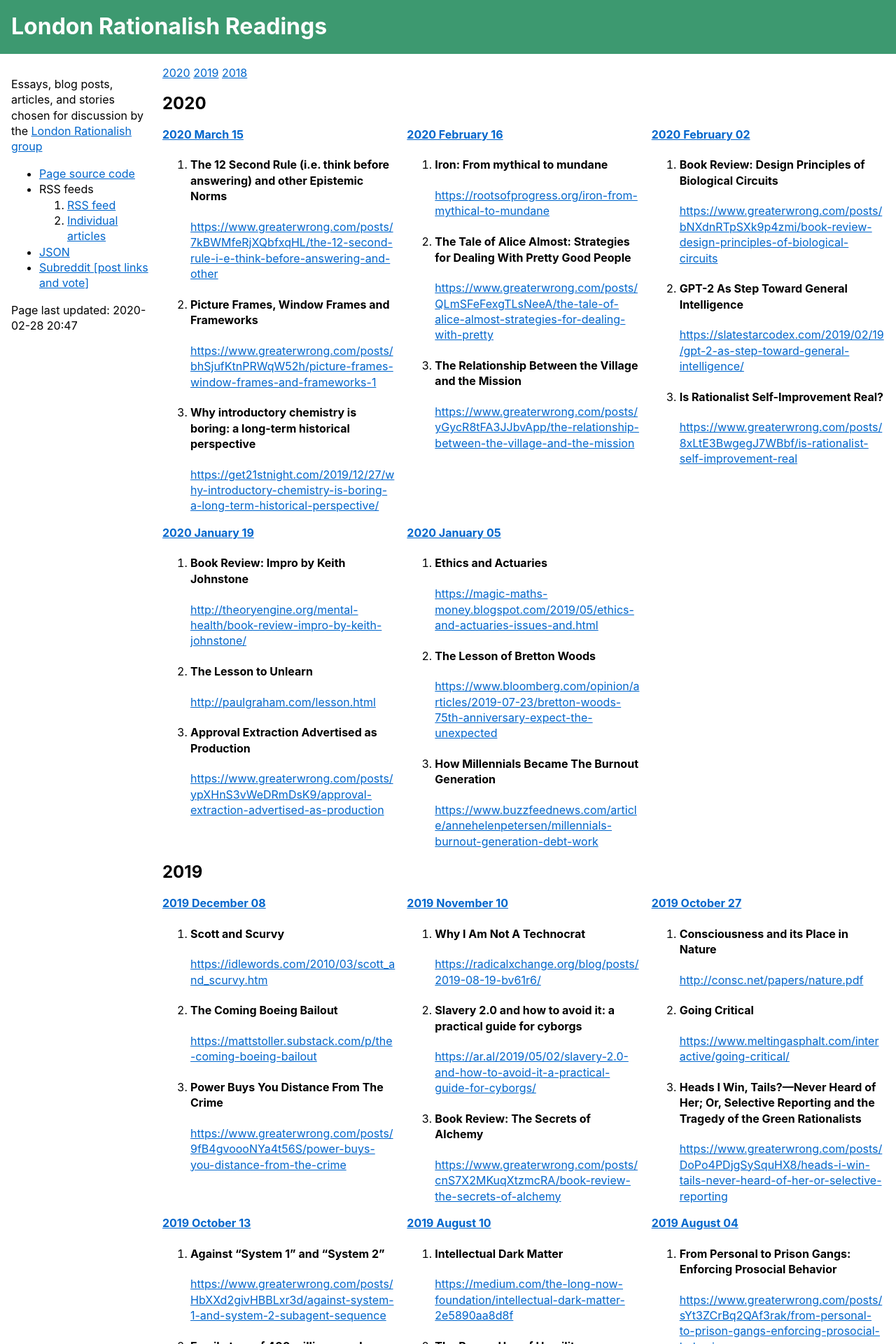
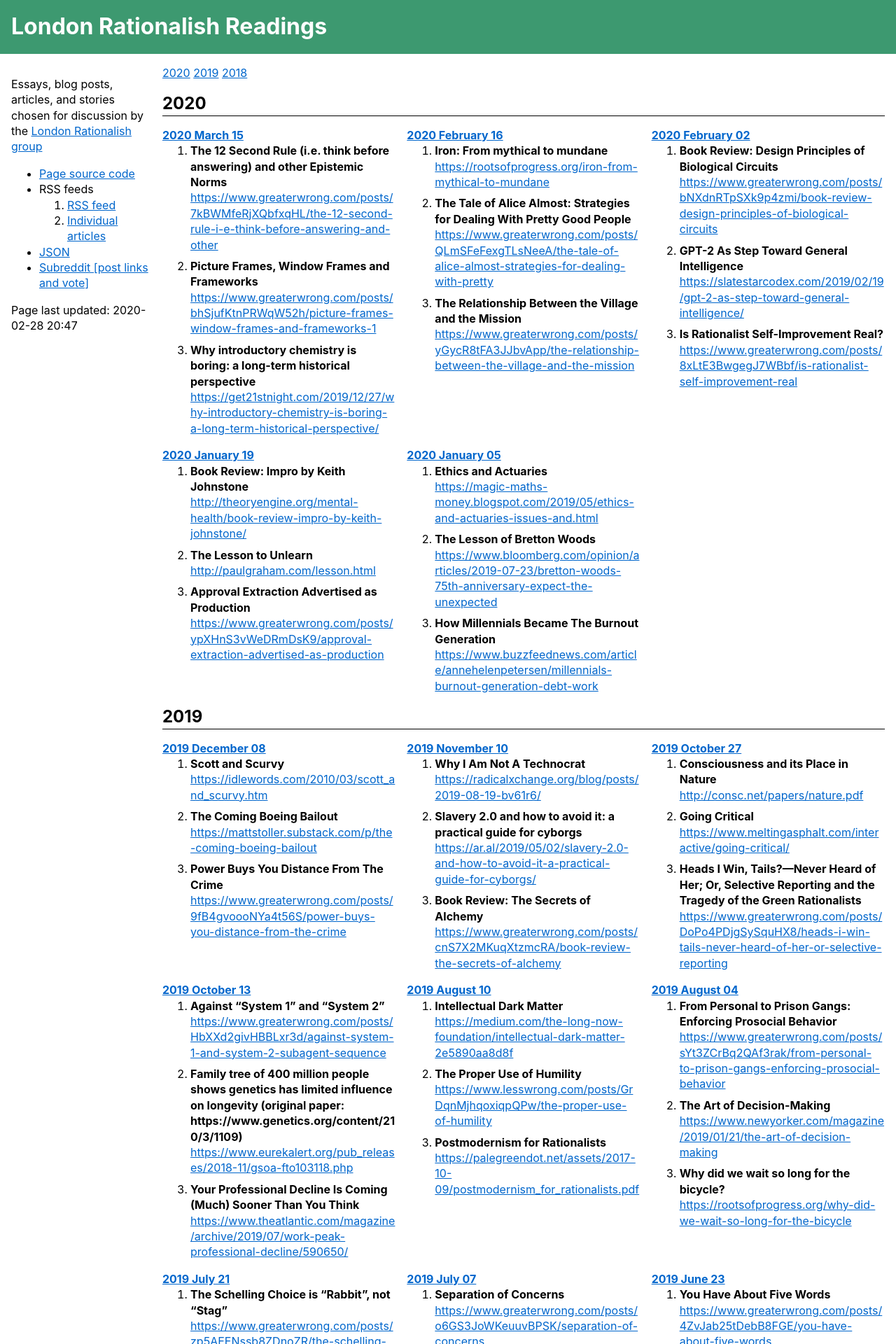
Before and after one commit to sackeyjason/london-rationalish-readings, a Jekyll site: the page built from newindex.html, in a window 1280 px wide. Shown: the top 1920 px of the page at 70% size. Built offline with Jekyll 4.4.1, drawn with Linux system fonts in a browser that asks for light colours.

Commit message:
Update newindex.html

```diff
--- a/newindex.html
+++ b/newindex.html
@@ -12,12 +12,10 @@ title: London Rationalish Readings
 {% assign m_date = meeting.date | date: "%Y-%m-%d" %}
 {% assign year = meeting.date | date: "%Y" %}
 {% if year != _year %}
-<div class="wide" id="y{{ year }}">
-  <h2>{{ year }}</h2>
-</div>
+<h2 class="wide year m0" id="y{{ year }}">{{ year }}</h2>
 {% endif %}
 <article id="m{{ m_date }}">
-  <h3>
+  <h3 class="m0">
     <a href="#m{{ m_date }}"">
       <time datetime="{{ m_date }}">
         {{ meeting.date | date: "%Y %B %d" }}
@@ -27,7 +25,7 @@ title: London Rationalish Readings
   <ol>
   {% for article in meeting.list %}
     <li>
-      <h4>{{ article.title }}</h4>
+      <h4 class="m0">{{ article.title }}</h4>
       <a href="{{ article.link }}">{{ article.link }}</a>
     </li>
   {% endfor %}
```
